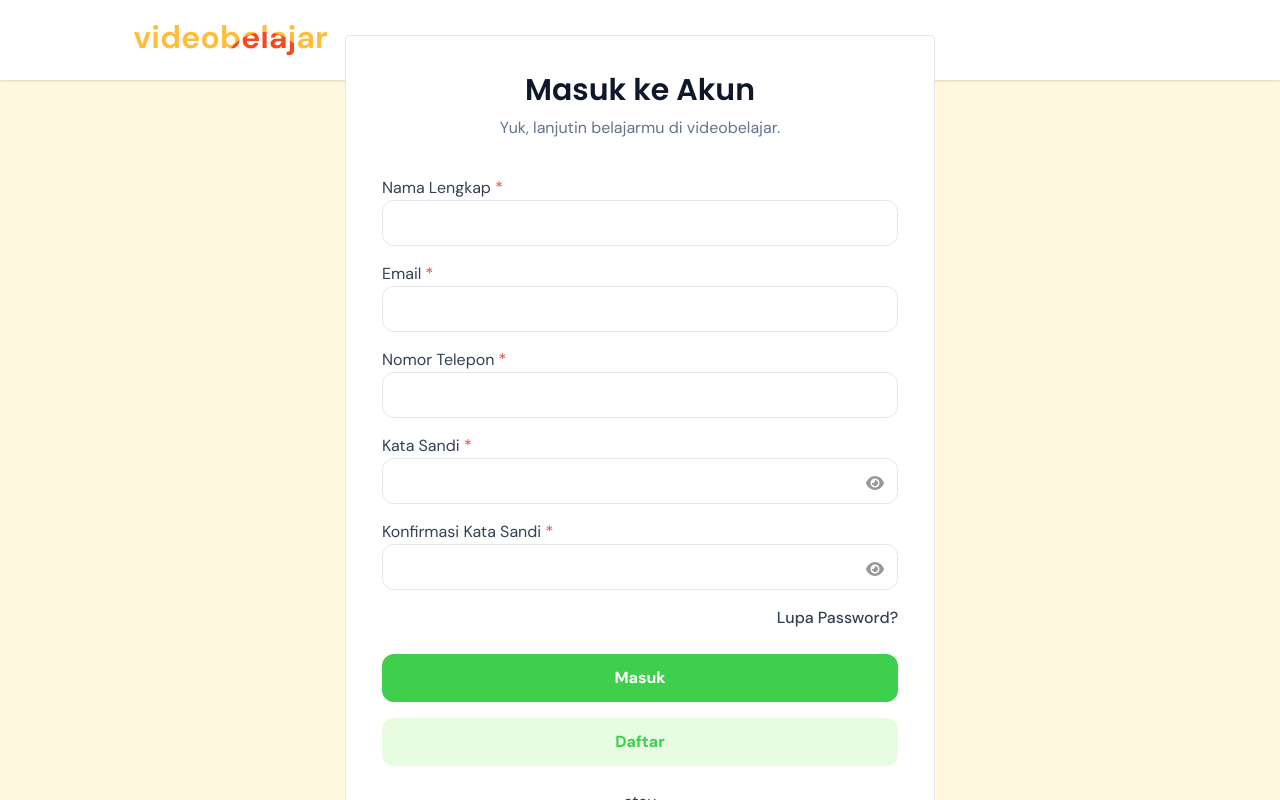
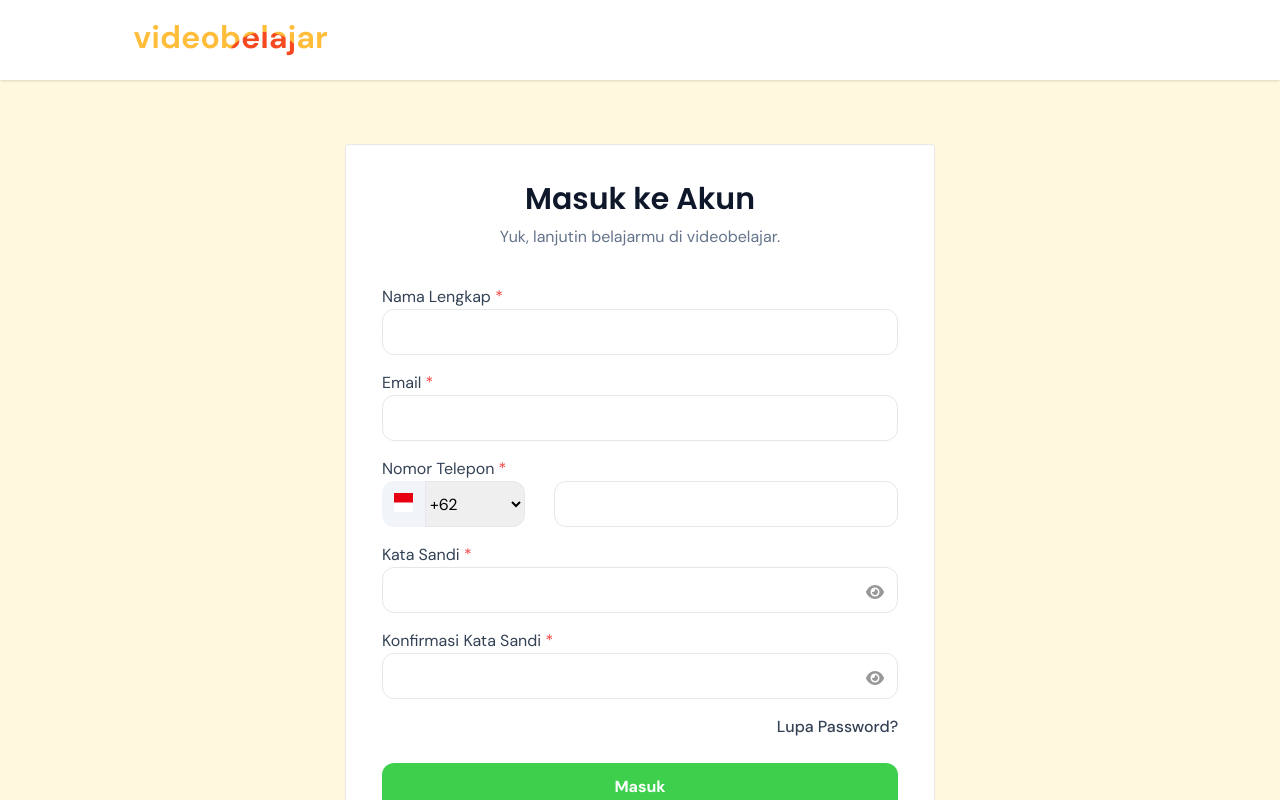
Before and after one commit to heyymasud/video-belajar-website, a React (Vite) app: page /register in a window 1280 px wide. Shown: the top 800 px of the page. Built offline with nearby package versions, Linux system fonts and the light colour scheme.

Commit message:
register page refactor

```diff
--- a/src/Components/Elements/Button/index.jsx
+++ b/src/Components/Elements/Button/index.jsx
@@ -1,7 +1,7 @@
 const Button = (props) => {
-  const { children, classname } = props;
+  const { children, classname, onclick } = props;
   return (
-    <button type="button" className={`flex justify-center items-center w-full py-2 xl:py-3 rounded-xl font-bold ${classname}`}>
+    <button onClick={onclick} type="button" className={`flex justify-center items-center w-full py-2 xl:py-3 rounded-xl font-bold ${classname}`}>
       {children}
     </button>
   );
--- a/src/Components/Elements/InputField/InputFieldPhone.jsx
+++ b/src/Components/Elements/InputField/InputFieldPhone.jsx
@@ -5,13 +5,27 @@ const InputFieldPhone = (props) => {
       <label className="text-slate-700 mb-1" htmlFor={id}>
         {text} <span className="text-red-500">*</span>
       </label>
+      <section className="flex justify-between">
+        <section className="flex w-1/3">
+          <label className="w-3/12 bg-slate-100 p-3 rounded-s-xl">
+            <img src="./img/id.png"></img>
+          </label>
+          <select className="border border-gray-200 rounded-e-xl w-7/12">
+            <option value={+62}>+62</option>
+            <option value={+63}>+63</option>
+            <option value={+64}>+64</option>
+            <option value={+65}>+65</option>
+            <option value={+66}>+66</option>
+          </select>
+        </section>
         <input
-          className="py-3 px-2 block w-full border border-gray-200 rounded-xl text-sm focus:border-blue-500 focus:ring-blue-500 disabled:opacity-50 disabled:pointer-events-none"
+          className="py-3 px-2 block w-4/6 border border-gray-200 rounded-xl text-sm focus:border-blue-500 focus:ring-blue-500 disabled:opacity-50 disabled:pointer-events-none"
           type={type}
           name={id}
           id={id}
         />
       </section>
+    </section>
   );
 };
 
--- a/src/Components/Layouts/Main/index.jsx
+++ b/src/Components/Layouts/Main/index.jsx
@@ -1,8 +1,8 @@
 const Main = (props) => {
   const { children, classname } = props;
   return (
-    <main className="w-full h-full flex justify-center items-center">
-      <section className={`w-11/12 text-sm md:w-8/12 xl:w-6/13 xl:text-base h-auto bg-white p-5 xl:p-9 border rounded flex flex-col items-center justify-center gap-5 xl:gap-9 ${classname}`}>
+    <main className={`w-full flex justify-center items-center ${classname}`}>
+      <section className={`w-11/12 text-sm md:w-8/12 xl:w-6/13 xl:text-base bg-white p-5 xl:p-9 border rounded flex flex-col items-center justify-center gap-5 xl:gap-9 `}>
         {children}
       </section>
     </main>
--- a/src/Components/Layouts/Navbar/index.jsx
+++ b/src/Components/Layouts/Navbar/index.jsx
@@ -1,6 +1,6 @@
 const Navbar = () => {
   return (
-    <nav className="w-screen h-auto bg-white shadow-lg xl:shadow  ">
+    <nav className="w-full h-auto bg-white shadow-lg xl:shadow">
       <img className="ml-6 xl:ml-28 py-4 xl:py-3 max-sm:w-40 h-auto" src="./img/logo.png" />
     </nav>
   );
--- a/src/Pages/Login/index.jsx
+++ b/src/Pages/Login/index.jsx
@@ -10,7 +10,7 @@ const LoginPage = () => {
   return (
     <div className="w-full h-screen flex flex-col items-center">
       <Navbar />
-      <Main>
+      <Main classname="h-full">
         <Form>
           <FormInput>
             <InputFieldCommon type="email" id="email" text="Email" />
--- a/src/Pages/Register/index.jsx
+++ b/src/Pages/Register/index.jsx
@@ -11,7 +11,7 @@ const RegisterPage = () => {
   return (
     <div className="w-full h-screen flex flex-col items-center">
       <Navbar />
-      <Main classname="my-16">
+      <Main classname='h-auto py-16'>
         <Form>
           <FormInput>
             <InputFieldCommon type="text" id="username" text="Nama Lengkap" />
```
Also changed, not shown: public/img/id.png (added). Lines whose indentation alone changed are shown as unchanged.
